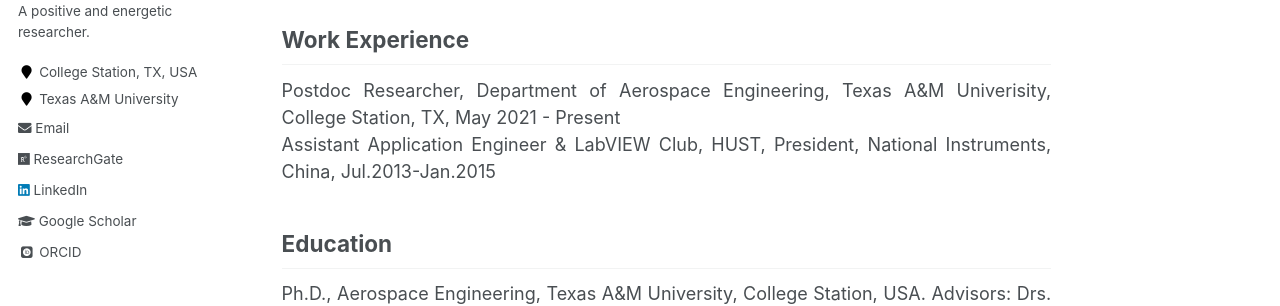
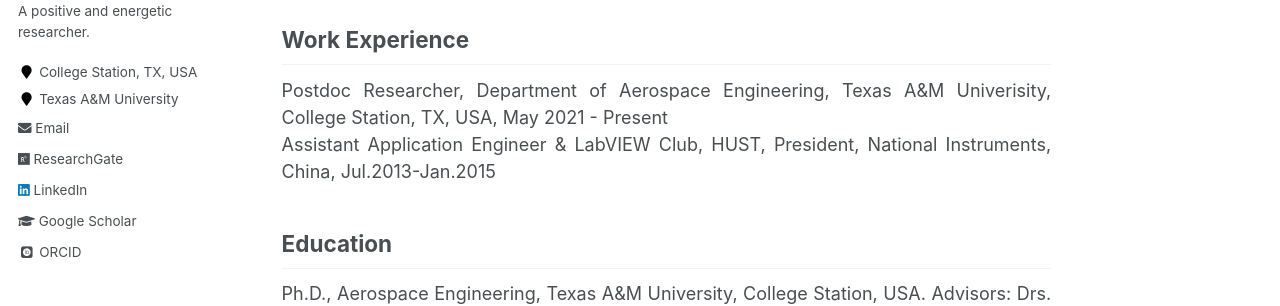
Before and after one commit to Muhao-Chen/muhao-chen.github.io, a Jekyll site: the page built from _pages/about.md, in a window 1280 px wide and 900 px high. Shown: the part 333-639 px from the top of the window. Built offline with Jekyll 4.4.1, drawn with Linux system fonts in a browser that asks for light colours; some web fonts are replaced.

Commit message:
Update about.md

```diff
--- a/_pages/about.md
+++ b/_pages/about.md
@@ -16,7 +16,7 @@ toc: true
 
 ## Work Experience
 
-<div style="text-align: justify"> Postdoc Researcher, Department of Aerospace Engineering, Texas A&M Univerisity, College Station, TX, May 2021 - Present </div>
+<div style="text-align: justify"> Postdoc Researcher, Department of Aerospace Engineering, Texas A&M Univerisity, College Station, TX, USA, May 2021 - Present </div>
 <div style="text-align: justify"> Assistant Application Engineer & LabVIEW Club, HUST, President, National Instruments, China, Jul.2013-Jan.2015 </div>
 
 <!--Research Assistant, Department of Aerospace Engineering, Texas A&M Univerisity, College Station, TX, Sept.2016 - May 2021-->
```
